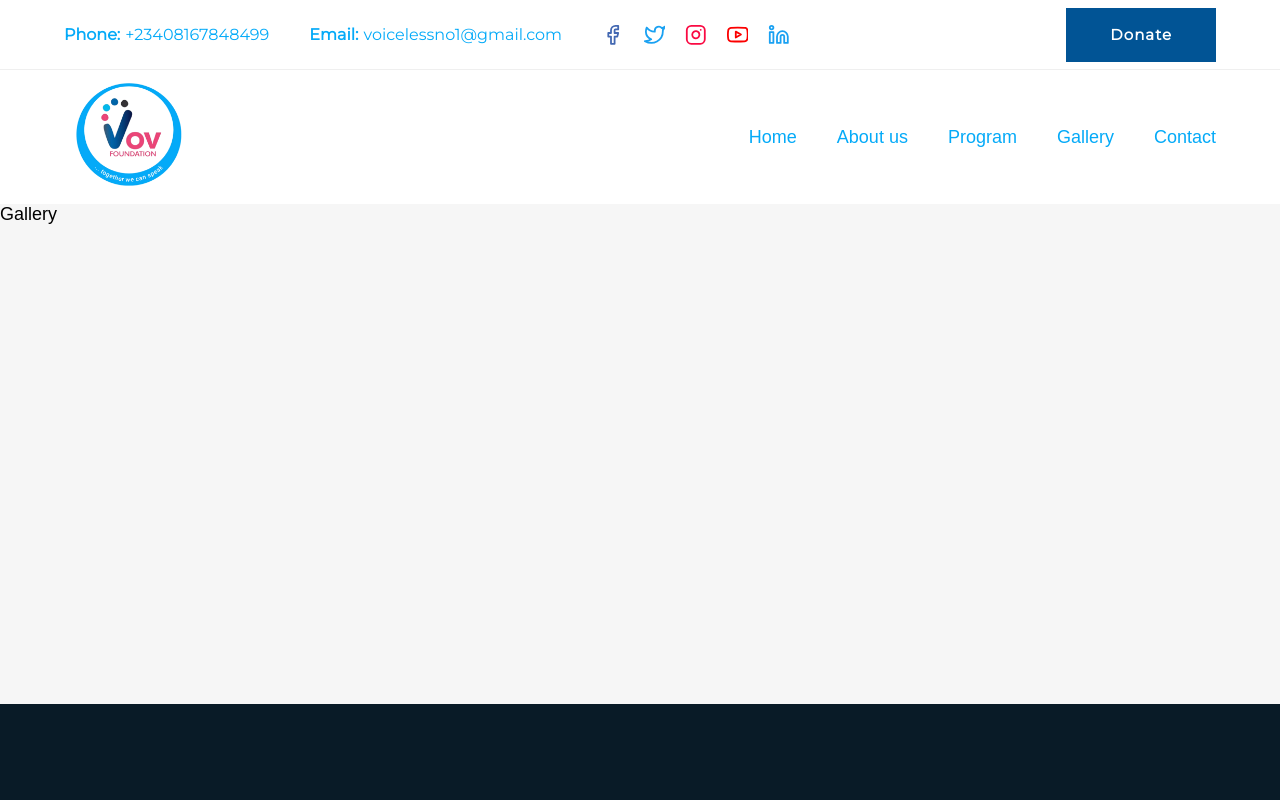
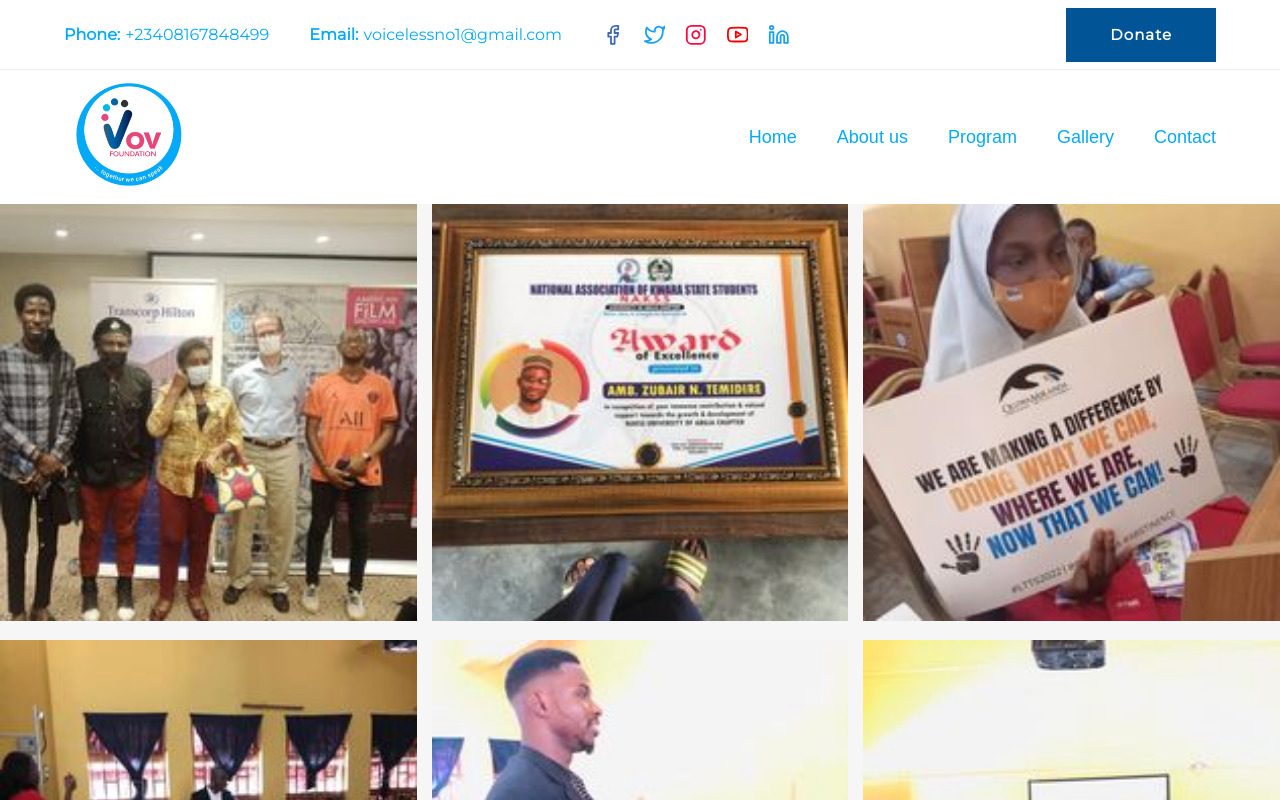
Before and after one commit to lordvic4real/Vic-foundation, a React (Create React App) app: page /gallery in a window 1280 px wide. Shown: the top 800 px of the page. Built offline with nearby package versions, Linux system fonts and the light colour scheme.

Commit message:
working on gallery

```diff
--- a/src/components/header/headerStyles.js
+++ b/src/components/header/headerStyles.js
@@ -5,6 +5,10 @@ export const HeaderBar = styled.header`
   background: white;
   font-family: 'Poppins', sans-serif;
   color:  #04aaf8;
+  /* position: fixed; */
+  width: 100%;
+  z-index: 20000;
+  /* margin-bottom:120px; */
 
   .header-contact {
     display: flex;
--- a/src/data/data.js
+++ b/src/data/data.js
@@ -1,52 +1,63 @@
-
+import img1 from "./../assets/gallery-img/a.jpg"
+import img2 from "./../assets/gallery-img/award.jpg"
+import img3 from "./../assets/gallery-img/7.jpg"
+import img4 from "./../assets/gallery-img/6.jpg"
+import img5 from "./../assets/gallery-img/10.jpg"
+import img6 from "./../assets/gallery-img/img2.jpg"
+import img7 from "./../assets/gallery-img/img3.jpg"
+import img8 from "./../assets/gallery-img/img4.jpg"
+import img9 from "./../assets/gallery-img/c.jpg"
+import img10 from "./../assets/gallery-img/b.jpg"
+import img11 from "./../assets/gallery-img/d.jpg"
+import img12 from "./../assets/gallery-img/e.jpg"
 
 export const galleryImg = [
     {
       id: 1,
-      imgUrl: "/images/gallery-1.jpg",
+      imgUrl: img1,
     },
     {
       id: 2,
-      imgUrl: "/images/gallery-2.jpg",
+      imgUrl: img2,
     },
     {
       id: 3,
-      imgUrl: "/images/gallery-3.jpg",
+      imgUrl: img3,
     },
     {
       id: 4,
-      imgUrl: "/images/gallery-4.jpg",
+      imgUrl: img4,
     },
     {
       id: 5,
-      imgUrl: "/images/gallery-5.jpg",
+      imgUrl: img5,
     },
     {
       id: 6,
-      imgUrl: "/images/gallery-6.jpg",
+      imgUrl:img6,
     },
     {
       id: 7,
-      imgUrl: "/images/gallery-7.jpg",
+      imgUrl: img7,
     },
     {
       id: 8,
-      imgUrl: "/images/gallery-8.jpg",
+      imgUrl:img8,
     },
     {
       id: 9,
-      imgUrl: "/images/gallery-9.jpg",
+      imgUrl:img9,
     },
     {
         id: 10,
-        imgUrl: "/images/gallery-9.jpg",
+        imgUrl:img10,
       },
       {
         id: 11,
-        imgUrl: "/images/gallery-9.jpg",
+        imgUrl:img11,
       },
       {
         id: 12,
-        imgUrl: "/images/gallery-9.jpg",
+        imgUrl:img12,
       },
   ];
--- a/src/pages/Gallery.jsx
+++ b/src/pages/Gallery.jsx
@@ -1,6 +1,7 @@
 import React from 'react'
 import styled from 'styled-components';
 import { galleryImg } from '../data/data';
+import {AiOutlineClose} from 'react-icons/ai'
 
 const Layout = styled.div`
   background: #f6f6f6;
@@ -35,7 +36,7 @@ const Layout = styled.div`
   }
   .gallery-wrap img {
     width: 100%;
-    height: 350px;
+    height: auto;
     object-fit: cover;
   }
   .pics {
@@ -74,13 +75,14 @@ const Layout = styled.div`
     padding: 20px 0 20px;
     max-height: 100%;
     margin: 0 auto;
+    object-fit: cover;
   }
   .model.open svg {
     position: fixed;
     top: 10px;
     right: 10px;
-    width: 2rem;
-    height: 2rem;
+    width: 2.3rem;
+    height: 2.3rem;
     background: rgba(0, 0, 0, 0.4);
     padding: 5px;
     color: #fff;
@@ -90,21 +92,42 @@ const Layout = styled.div`
     filter: opacity(0.8);
   } */
   .gallery-wrap img:hover {
-    filter: opacity(0.8);
+    filter: opacity(0.6);
   }
 `;
 
 
 const Gallery = () => {
-    // const [tempImg, setTempImg] = React.useState("");
-    // const [model, setModel] = React.useState(false);
+    const [tempImg, setTempImg] = React.useState("");
+    const [model, setModel] = React.useState(false);
 
-    // const getImg = (imgUrl) => {
-    //     setTempImg(imgUrl);
-    //     setModel(true);
-    //   };
+    const getImg = (imgUrl) => {
+        setTempImg(imgUrl);
+        setModel(true);
+      };
   return (
-    <Layout>Gallery</Layout>
+    <Layout>
+              <div className={model ? "model open" : "model"}>
+          <img src={tempImg} alt="gallery pix" />
+          <AiOutlineClose
+            onClick={() => {
+              setModel(false);
+            }}
+          />
+        </div>
+
+        <div className="gallery-wrap">
+        { galleryImg.map((pix) => (
+                    <div
+                      className="pix"
+                      key={pix.id}
+                      onClick={() => getImg(pix.imgUrl)}
+                    >
+                      <img src={pix.imgUrl} key={pix.id}  alt="pix"/>
+                    </div>
+                  ))}
+        </div>
+    </Layout>
   )
 }
 
```
